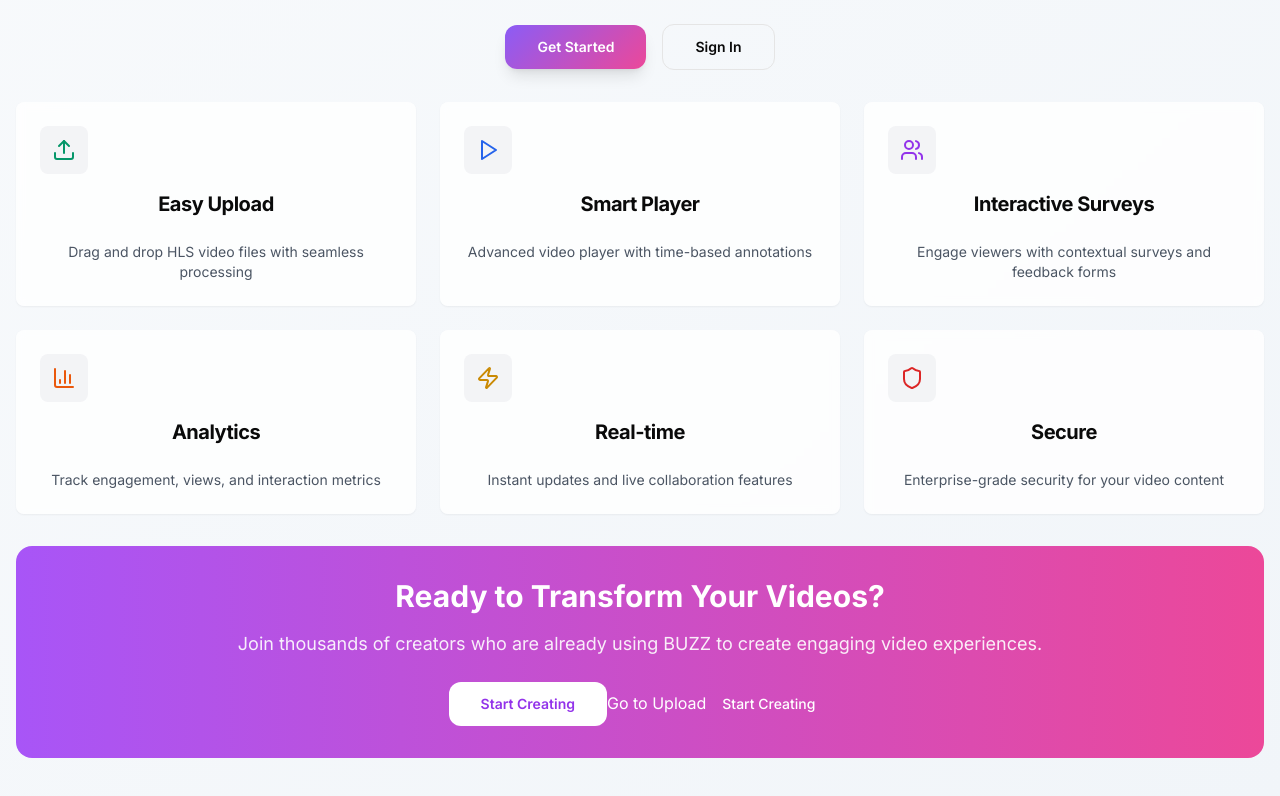
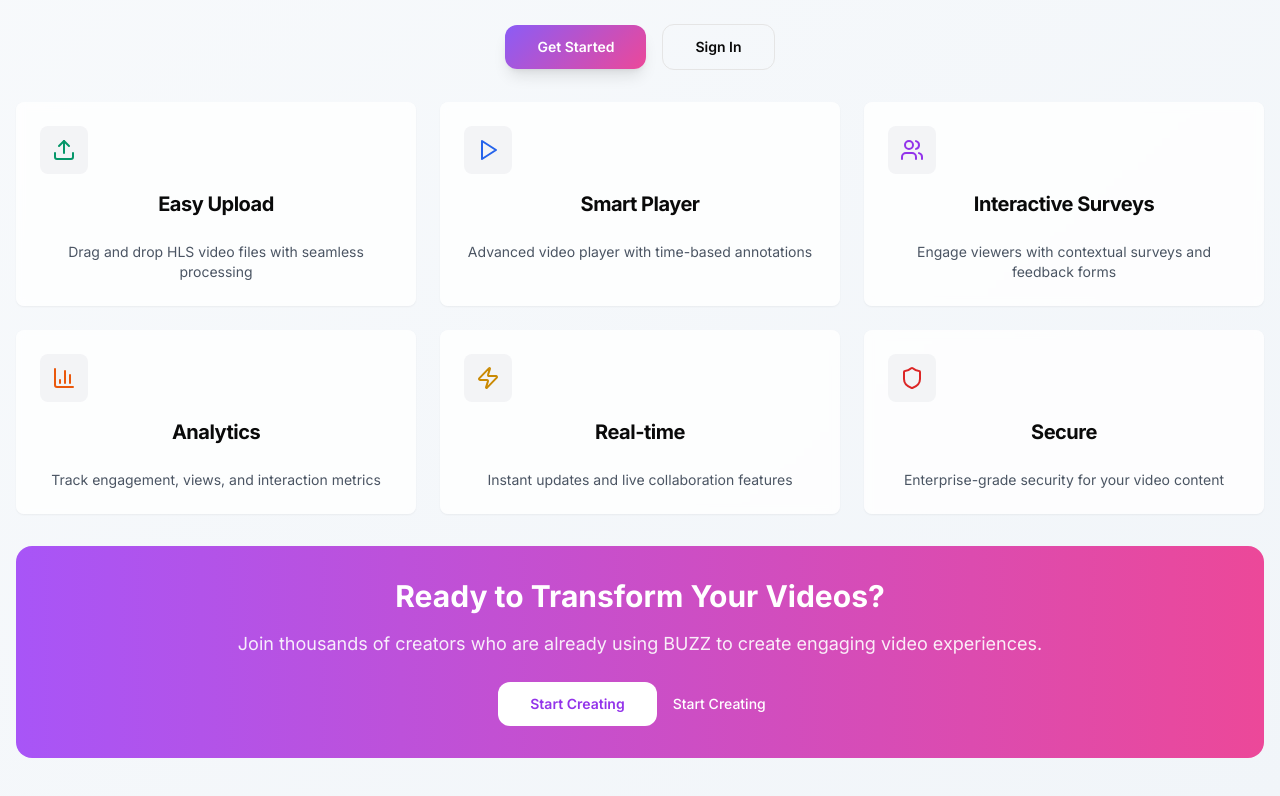
Before and after one commit to SamadSRahman/xplore-buzz, a Next.js app: page / in a window 1280 px wide. Shown: the part 304-1100 px from the top of the page. Built offline with nearby package versions, Linux system fonts and the light colour scheme.

Commit message:
added two link button to test the navigation

```diff
--- a/app/page.jsx
+++ b/app/page.jsx
@@ -161,9 +161,10 @@ export default function Home() {
               Start Creating
             </Button>
           </Link>
-          <Link href="/upload">Go to Upload</Link>
-          <Link href="/upload" passHref>
-            <Button>Start Creating</Button>
+          <Link href="/upload">
+            <Button onClick={() => router.push("/upload")}>
+              Start Creating
+            </Button>
           </Link>
         </motion.div>
       </motion.div>
```
